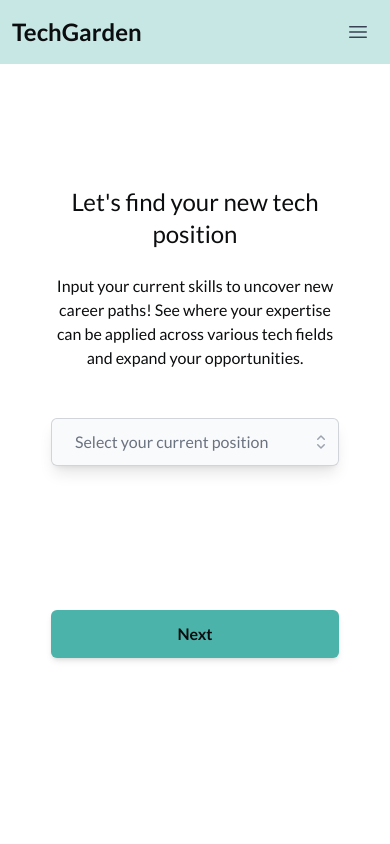
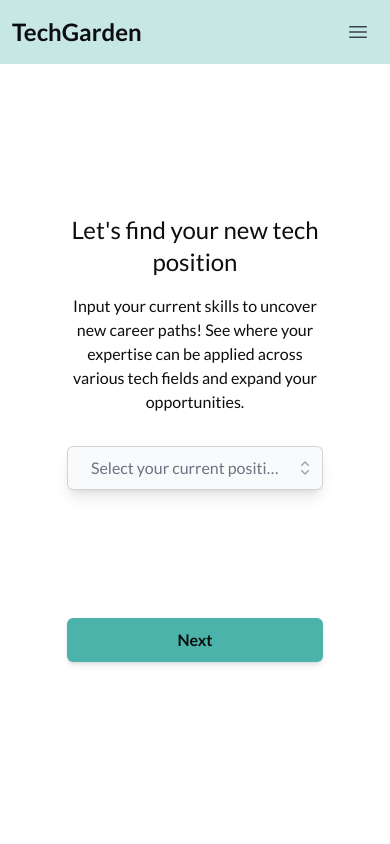
Before and after one commit to cherryontech/TechGarden, a React (Create React App) app: page /skill-evaluation in a window 390 px wide. Shown: the top 844 px of the page. Built offline with nearby package versions, Linux system fonts and the light colour scheme.

Commit message:
adjust margiin for skill evaluation start for mobile smaller screens

```diff
--- a/src/pages/skill-evaluation/SkillEvaluationStart.js
+++ b/src/pages/skill-evaluation/SkillEvaluationStart.js
@@ -82,22 +82,25 @@ function SkillEvaluationStart({ onSubmit }) {
 
   return (
     <>
-      <div role="main" className="text-center max-w-72	md:max-w-96 flex-row">
+      <div
+        role="main"
+        className="text-center max-w-64 md:max-w-96 pt-28 pb-20 md:py-24 xl:py-0"
+      >
         {step === 0 && (
           <>
-            <h1 className="text-2xl font-normal text-midnight-moss">
+            <h1 className="text-2xl font-medium text-midnight-moss">
               Let&apos;s find your new tech position
             </h1>
             <Listbox value={selected} onChange={setSelected}>
               {({ open }) => (
                 <>
-                  <Label className="block text-base font-normal leading-6 text-midnight-moss py-6">
+                  <Label className="block text-base font-normal text-midnight-moss py-4 md:py-6">
                     Input your current skills to uncover new career paths! See
                     where your expertise can be applied across various tech
                     fields and expand your opportunities.
                   </Label>
-                  <div className="relative pt-6">
-                    <ListboxButton className="relative w-full cursor-pointer rounded-md bg-light-gray py-3 pl-3 pr-10 text-left text-gray-900 shadow-lg ring-1 ring-inset ring-gray-300 focus:outline-none focus:ring-2 focus:ring-oasis-blue sm:text-sm sm:leading-6">
+                  <div className="relative pt-4 md:pt-6">
+                    <ListboxButton className="relative w-full cursor-pointer rounded-md bg-light-gray py-2.5 md:py-3 pl-3 pr-10 text-left text-gray-900 shadow-lg ring-1 ring-inset ring-gray-300 focus:outline-none focus:ring-2 focus:ring-oasis-blue sm:text-sm sm:leading-6">
                       <span className="flex items-center">
                         {selected ? (
                           <span className="ml-3 block truncate text-base">
@@ -132,7 +135,7 @@ function SkillEvaluationStart({ onSubmit }) {
                                 active
                                   ? "bg-tropical-cyan text-black"
                                   : "text-gray-500",
-                                "relative cursor-pointer select-none py-2 pl-3 pr-9"
+                                "relative cursor-pointer select-none py-1.5 md:py-2 pl-3 pr-9"
                               )
                             }
                             value={card}
@@ -178,15 +181,15 @@ function SkillEvaluationStart({ onSubmit }) {
               )}
             </Listbox>
             {error && (
-              <div className="flex items-center text-red-600 bg-red-100 px-4 py-3 mt-4 rounded-md shadow-md">
+              <div className="flex items-center text-red-600 bg-red-100 px-4 py-2.5 md:py-3 mt-4 rounded-md shadow-md">
                 <ExclamationCircleIcon className="h-5 w-5 mr-2" />
                 <span>{error}</span>
               </div>
             )}
-            <div className="pt-36 flex items-center">
+            <div className="pt-32 md:pt-36 flex items-center">
               <button
                 onClick={nextStep}
-                className="rounded-md shadow-lg hover:bg-oasis-blue shadow-md text-base font-semibold text-midnight-moss bg-tropical-cyan justify-center w-full py-3"
+                className="rounded-md shadow-lg hover:bg-oasis-blue shadow-md text-base font-semibold text-midnight-moss bg-tropical-cyan justify-center w-full py-2.5 md:py-3"
               >
                 Next
               </button>
```
